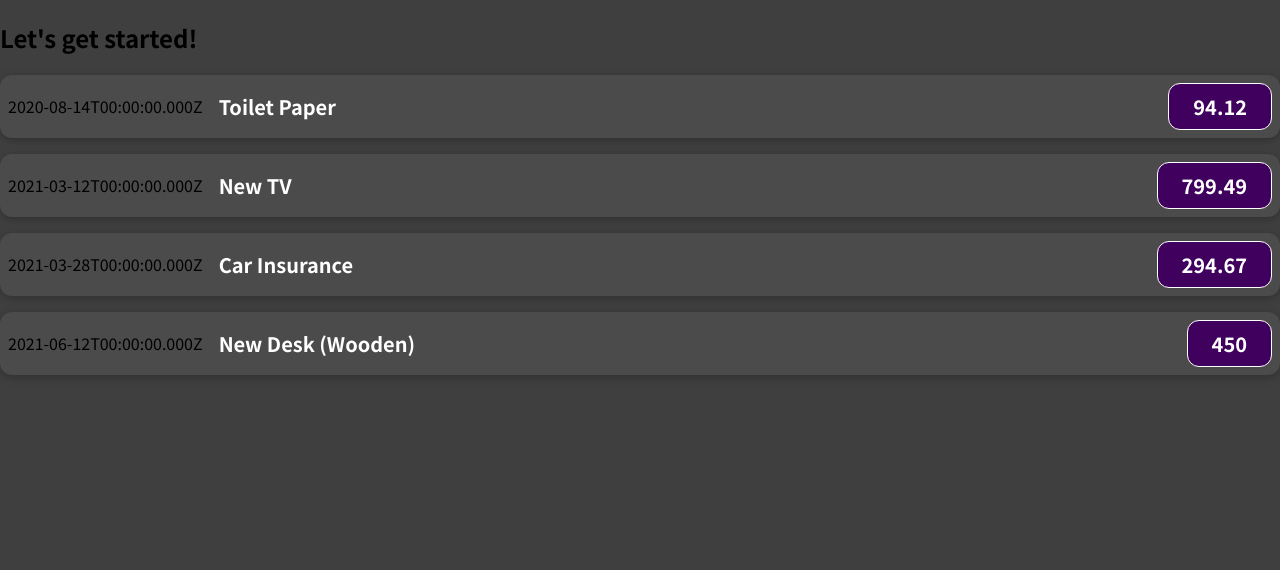
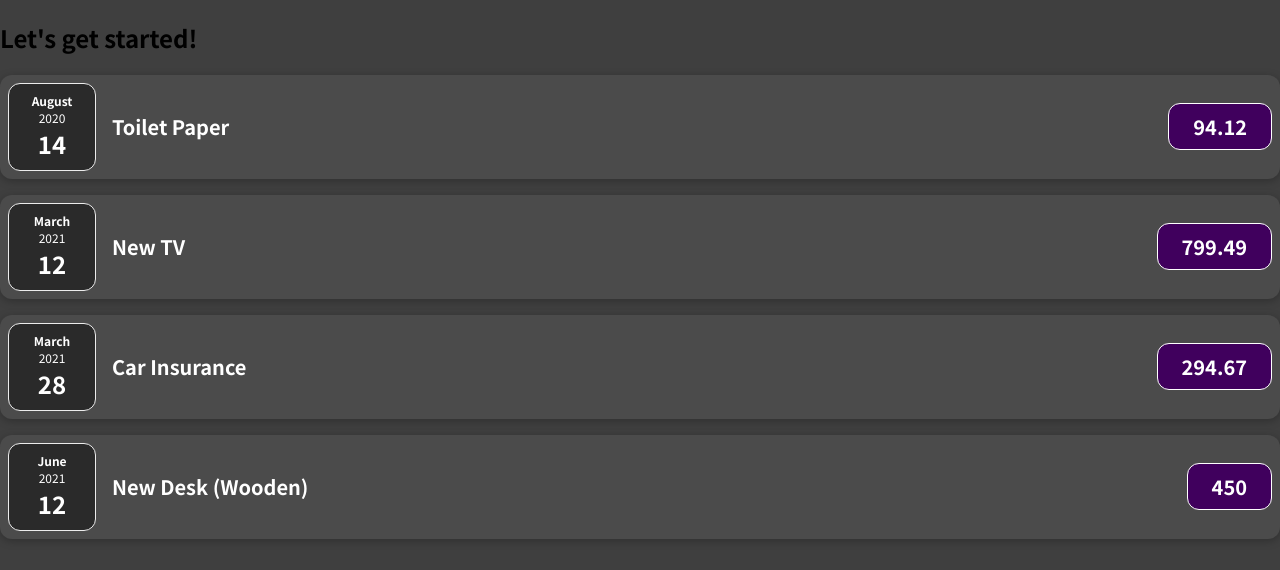
Before and after one commit to Akshay-Achuthan/Expense-Tracker, a JavaScript app: page / in a window 1280 px wide. Shown: the top 570 px of the page. Built offline with nearby package versions, Linux system fonts and the light colour scheme.

Commit message:
Added new date component with some dynamic data and props and some styling

```diff
--- /dev/null
+++ b/src/component/ExpensesDate.css
@@ -0,0 +1,26 @@
+.expense-date {
+  display: flex;
+  flex-direction: column;
+  width: 5.5rem;
+  height: 5.5rem;
+  border: 1px solid #ececec;
+  background-color: #2a2a2a;
+  color: white;
+  border-radius: 12px;
+  align-items: center;
+  justify-content: center;
+}
+
+.expense-date__month {
+  font-size: 0.75rem;
+  font-weight: bold;
+}
+
+.expense-date__year {
+  font-size: 0.75rem;
+}
+
+.expense-date__day {
+  font-size: 1.5rem;
+  font-weight: bold;
+}
--- /dev/null
+++ b/src/component/ExpensesDate.js
@@ -0,0 +1,17 @@
+import "./ExpensesDate.css"
+
+const ExpensesDate = (props) => {
+  const expenseMonth =  props.date.toLocaleString('en-US', {month:'long'});
+  const expenseYear = props.date.getFullYear();
+  const expenseDate = props.date.toLocaleString('en-US', {day:'2-digit'});;
+
+  return (
+    <div className="expense-date">
+        <div className="expense-date__month">{expenseMonth}</div>
+        <div className="expense-date__year">{expenseYear}</div>
+        <div className="expense-date__day">{expenseDate}</div>
+      </div>
+  );
+}
+
+export default ExpensesDate;
--- a/src/component/ExpensesItem.js
+++ b/src/component/ExpensesItem.js
@@ -1,9 +1,11 @@
+import ExpensesDate from "./ExpensesDate";
+
 import "./ExpensesItem.css"
 
 const ExpenseItem = (props) => {
   return (
     <div className="expense-item">
-      <div>{props.date.toISOString()}</div>
+      <ExpensesDate date={props.date}/>
       <div className="expense-item__description">
         <h2>{props.title}</h2>
         <div className="expense-item__price">{props.amount}</div>
```
